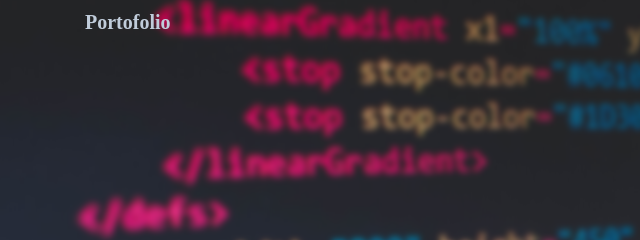
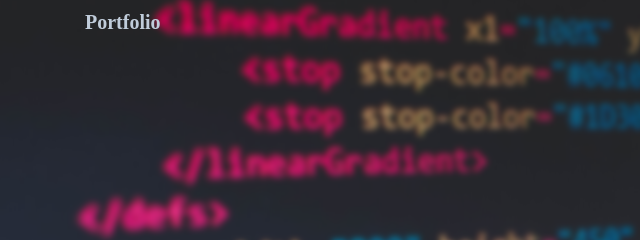
Before and after one commit to kennedy-musyoka/kennedy-musyoka, a plain HTML site: page index.html in a window 1280 px wide. Shown: the top 240 px of the page, 0-640 px from the left. Drawn offline with Linux system fonts and the light colour scheme; a script that the page names is missing; a web font is replaced by a local one.

Commit message:
Update index.html

```diff
--- a/index.html
+++ b/index.html
@@ -61,7 +61,7 @@
 
 
 
-      <a class="navbar-brand" href="https://kennedy-musyoka.github.io/">Portofolio</a>
+      <a class="navbar-brand" href="https://kennedy-musyoka.github.io/">Portfolio</a>
       <button class="navbar-toggler navbar-dark" id="navbar-toggler" type="button" data-toggle="collapse"
         data-target="#top-nav-items">
         <span class="navbar-toggler-icon"></span>
```
